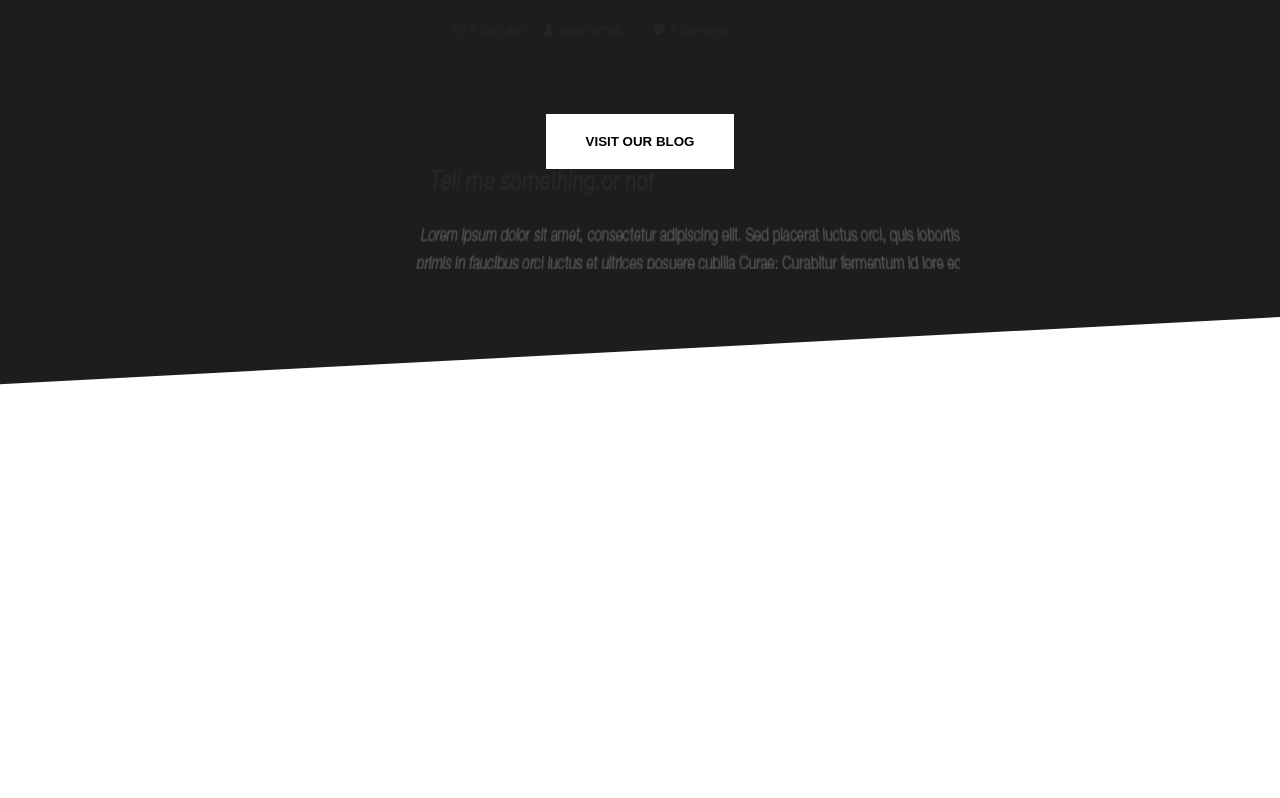
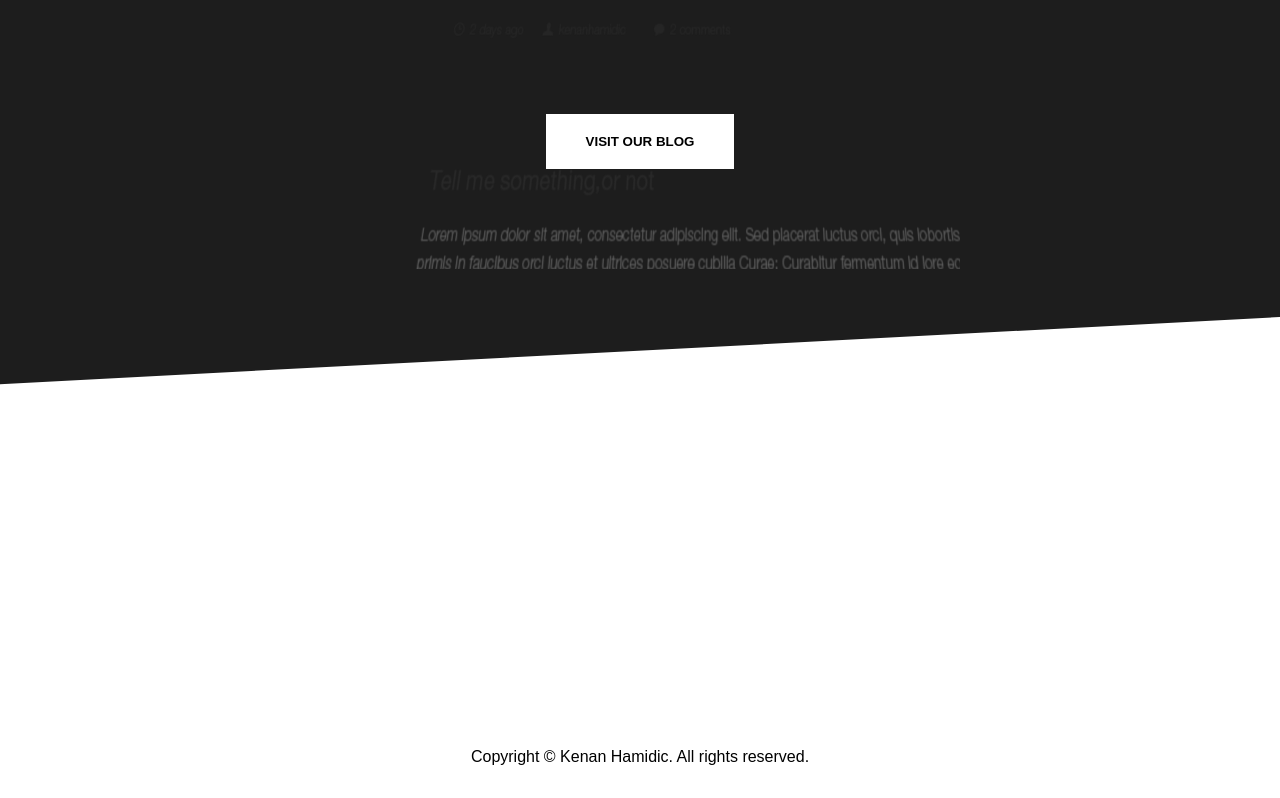
Before and after one commit to Shalopay03/practice-template, a plain HTML site: page index.html in a window 1280 px wide. Shown: the part 3652-4450 px from the top of the page. Before the commit the page ends 4337 px from the top, so only its background shows below. Drawn offline with Linux system fonts and the light colour scheme.

Commit message:
add footer

```diff
--- a/index.html
+++ b/index.html
@@ -160,5 +160,7 @@
     </section>
     <div class="slice" id="slice-bottom"></div>
 
+    <footer>Copyright © Kenan Hamidic. All rights reserved.</footer>
+
 </body>
 </html>
--- a/styles.css
+++ b/styles.css
@@ -336,4 +336,11 @@ nav > p{
 }
 #slice-bottom{
     margin-top: -100px;
+    margin-bottom: 100px;
 }
+
+/*footer section*/
+footer{
+    text-align: center;
+    height: 50px;
+}
```
